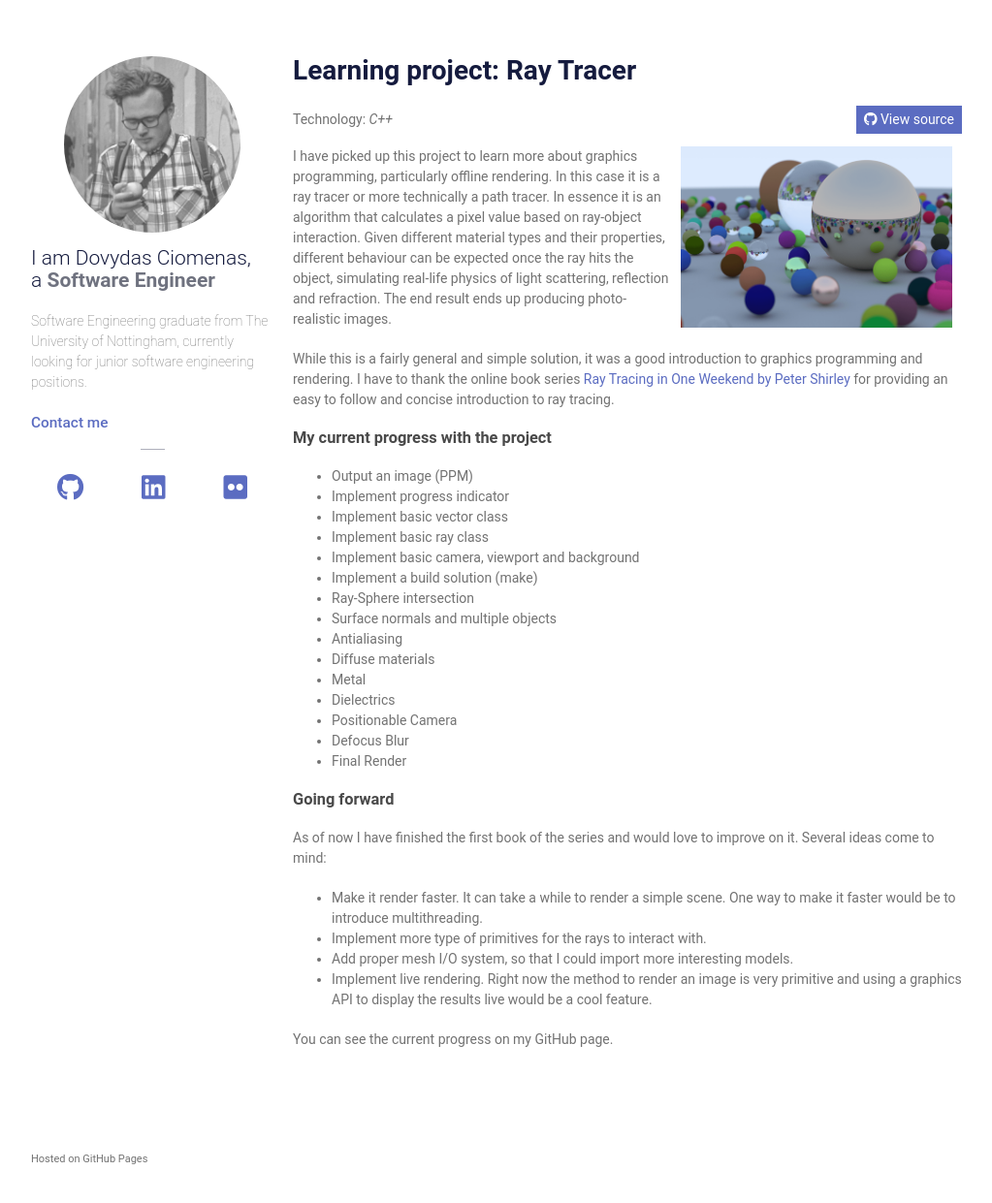
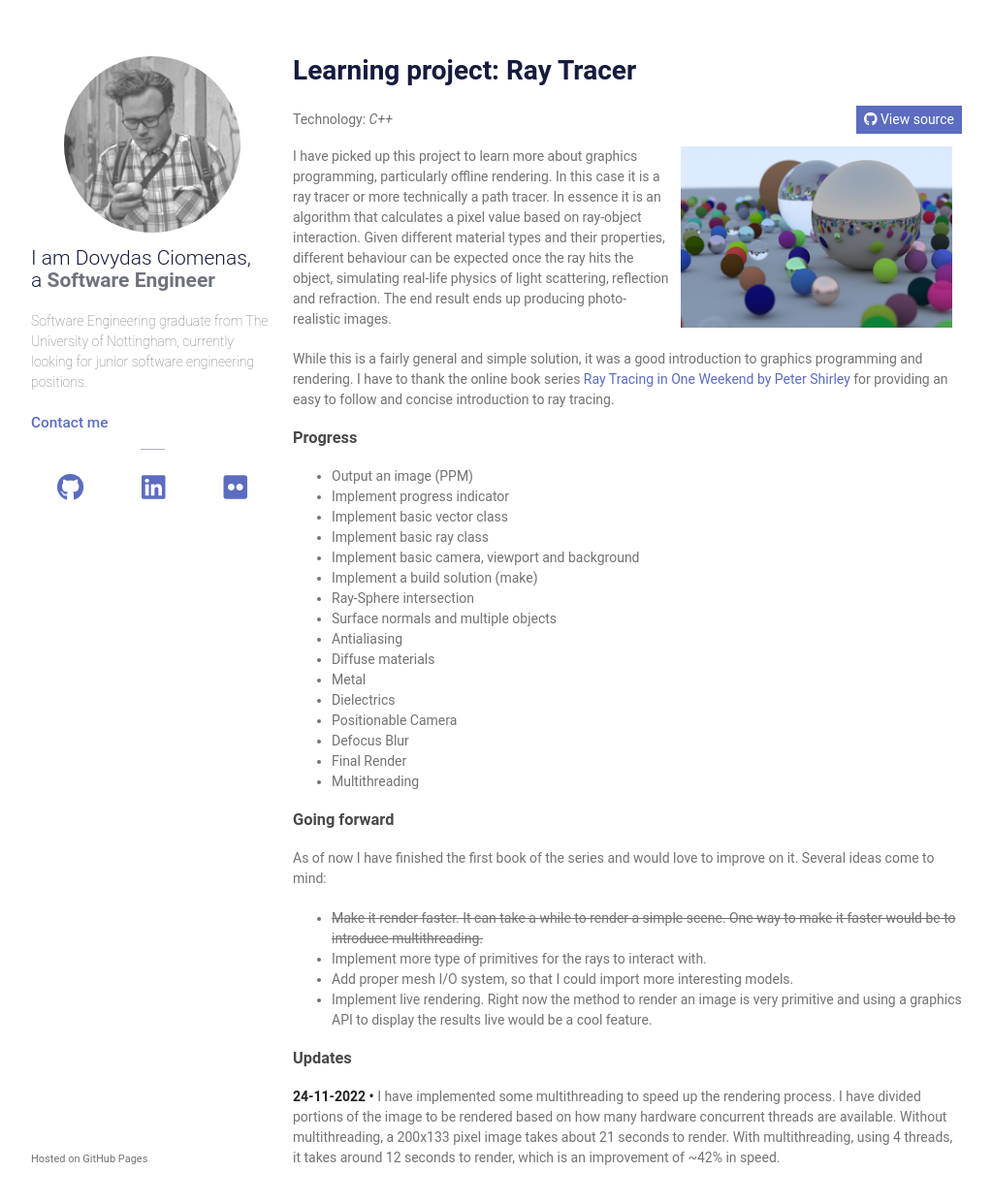
Before and after one commit to icouldbreathe/icouldbreathe.github.io, a Jekyll site: the page built from _projects/ray-tracer.md, in a window 1280 px wide and 1275 px high. Shown: the top 1241 px of the window at 97% size, without its empty margins (128-1151 px from the left). Built offline with Jekyll 4.4.1, drawn with Linux system fonts in a browser that asks for light colours; nearby versions of some CDN libraries.

Commit message:
update raytracer project

```diff
--- a/_projects/ray-tracer.md
+++ b/_projects/ray-tracer.md
@@ -10,7 +10,7 @@ I have picked up this project to learn more about graphics programming, particul
 
 While this is a fairly general and simple solution, it was a good introduction to graphics programming and rendering. I have to thank the online book series [Ray Tracing in One Weekend by Peter Shirley](https://raytracing.github.io/) for providing an easy to follow and concise introduction to ray tracing.
 
-### My current progress with the project
+### Progress
 
 -   Output an image (PPM)
 -   Implement progress indicator
@@ -27,14 +27,18 @@ While this is a fairly general and simple solution, it was a good introduction t
 -   Positionable Camera
 -   Defocus Blur
 -   Final Render
+-   Multithreading
 
 ### Going forward
 
 As of now I have finished the first book of the series and would love to improve on it. Several ideas come to mind:
 
-* Make it render faster. It can take a while to render a simple scene. One way to make it faster would be to introduce multithreading.
+* ~~Make it render faster. It can take a while to render a simple scene. One way to make it faster would be to introduce multithreading.~~
 * Implement more type of primitives for the rays to interact with.
 * Add proper mesh I/O system, so that I could import more interesting models.
 * Implement live rendering. Right now the method to render an image is very primitive and using a graphics API to display the results live would be a cool feature.
 
-You can see the current progress on my GitHub page.
+### Updates
+
+**24-11-2022 •**
+I have implemented some multithreading to speed up the rendering process. I have divided portions of the image to be rendered based on how many hardware concurrent threads are available. Without multithreading, a 200x133 pixel image takes about 21 seconds to render. With multithreading, using 4 threads, it takes around 12 seconds to render, which is an improvement of ~42% in speed.
```
